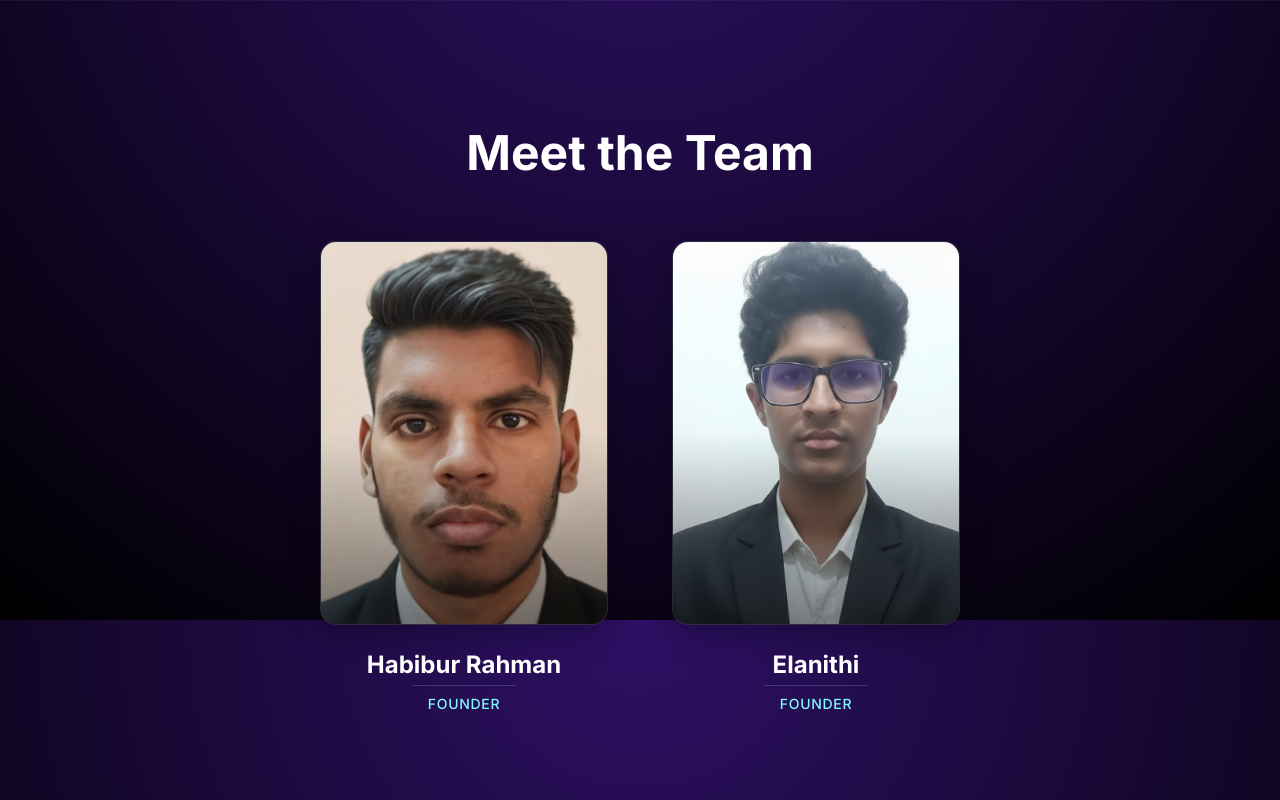
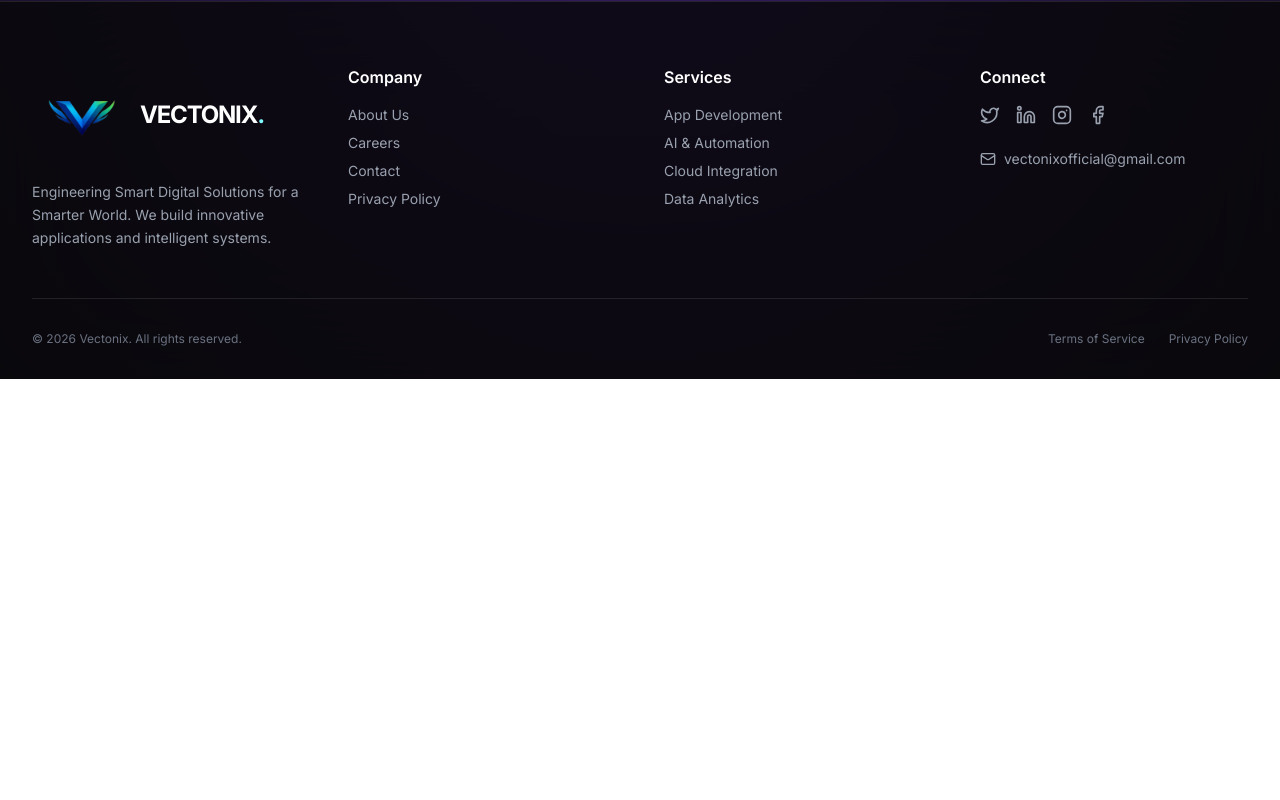
Before and after one commit to vectonixofficial/Vectonix, a Next.js app: page /about in a window 1280 px wide. Shown: the part 1780-2580 px from the top of the page. After the commit the page ends 2159 px from the top, so only its background shows below. Built offline with nearby package versions, Linux system fonts and the light colour scheme.

Commit message:
Remove founder photos from about page

```diff
--- a/app/about/page.tsx
+++ b/app/about/page.tsx
@@ -67,21 +67,6 @@ export default function AboutPage() {
                     <MotionWrapper delay={0.4} direction="up"><ValueCard title="Impact" description="Creating solutions that make a real difference." /></MotionWrapper>
                 </div>
             </Section>
-
-            {/* Team */}
-            <Section className="text-center pt-32">
-                <MotionWrapper>
-                    <h2 className="text-3xl md:text-5xl font-bold text-white mb-16">Meet the Team</h2>
-                </MotionWrapper>
-                <div className="flex flex-wrap justify-center gap-8 md:gap-16">
-                    <MotionWrapper delay={0.2} direction="up">
-                        <TeamMember name="Habibur Rahman" role="Founder" imageSrc="/habibur-rahman.png" />
-                    </MotionWrapper>
-                    <MotionWrapper delay={0.4} direction="up">
-                        <TeamMember name="Elanithi" role="Founder" imageSrc="/elanithi.jpg" />
-                    </MotionWrapper>
-                </div>
-            </Section>
         </div>
     );
 }
@@ -94,22 +79,3 @@ function ValueCard({ title, description }: { title: string, description: string
         </div>
     )
 }
-
-function TeamMember({ name, role, imageSrc }: { name: string, role: string, imageSrc?: string }) {
-    return (
-        <div className="group relative">
-            <div className="w-72 h-96 mx-auto glass-panel glass-panel-hover rounded-2xl mb-6 overflow-hidden relative shadow-2xl">
-                {imageSrc ? (
-                    <Image src={imageSrc} alt={name} fill className="object-cover transition-transform duration-700 group-hover:scale-105" />
-                ) : (
-                    <div className="absolute inset-0 bg-primary/40 flex items-center justify-center text-white">
-                        <span className="text-xs">Photo</span>
-                    </div>
-                )}
-                <div className="absolute inset-0 bg-gradient-to-t from-black/80 via-transparent to-transparent opacity-60"></div>
-            </div>
-            <h3 className="text-2xl font-bold text-white mb-1 group-hover:text-accent-electric transition-colors">{name}</h3>
-            <p className="text-accent-electric font-medium tracking-wider uppercase text-sm border-t border-accent-electric/20 pt-2 inline-block px-4">{role}</p>
-        </div>
-    )
-}
```
